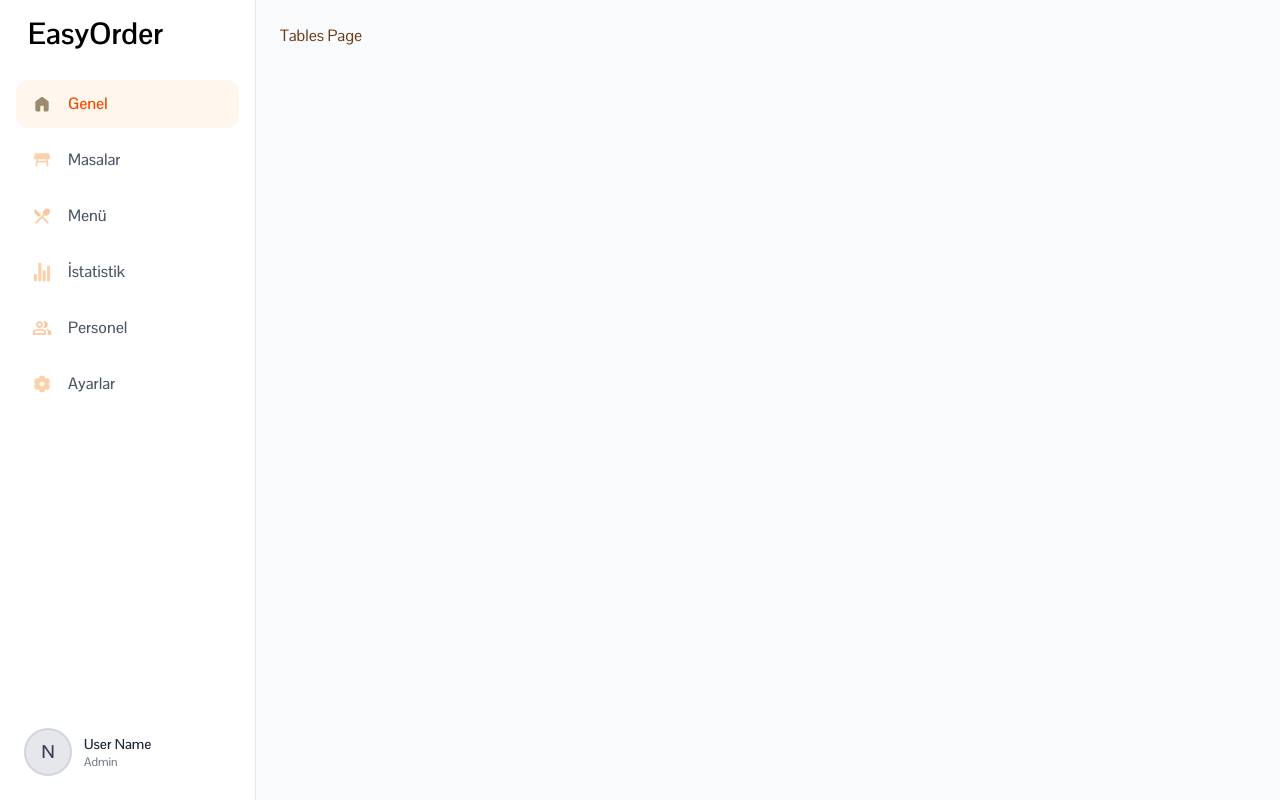
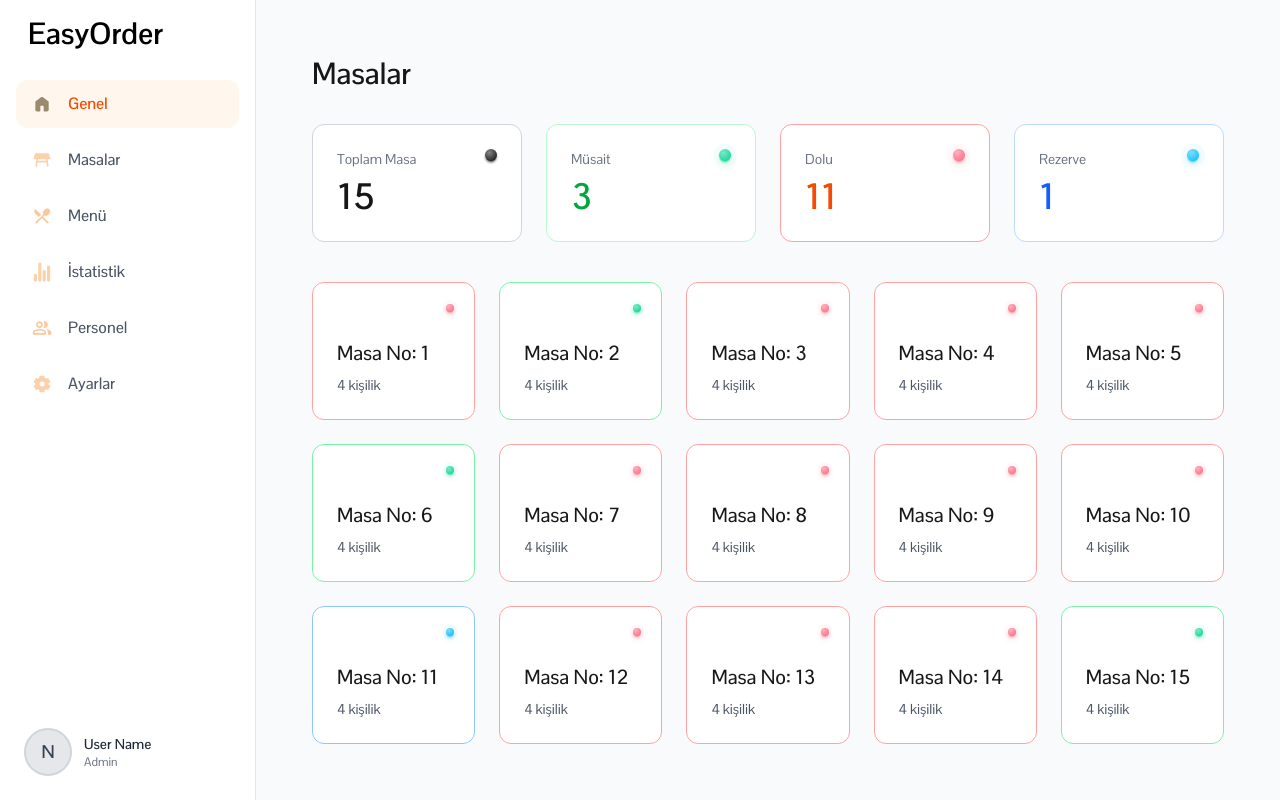
Before and after one commit to ovalriver23/segfault_front, a Next.js app: page /dashboard/tables in a window 1280 px wide. Built offline with nearby package versions, Linux system fonts and the light colour scheme; no server answers.

Commit message:
feat: first basic static implementation of tables page with summary stats and dynamic table display

```diff
--- a/src/app/dashboard/tables/page.tsx
+++ b/src/app/dashboard/tables/page.tsx
@@ -1,9 +1,142 @@
 
 
-export default function Admin() {
+'use client';
+
+export default function Tables() {
+    // Static table data
+    const tables = [
+        { id: 1, capacity: 4, status: 'occupied' },
+        { id: 2, capacity: 4, status: 'available' },
+        { id: 3, capacity: 4, status: 'occupied' },
+        { id: 4, capacity: 4, status: 'occupied' },
+        { id: 5, capacity: 4, status: 'occupied' },
+        { id: 6, capacity: 4, status: 'available' },
+        { id: 7, capacity: 4, status: 'occupied' },
+        { id: 8, capacity: 4, status: 'occupied' },
+        { id: 9, capacity: 4, status: 'occupied' },
+        { id: 10, capacity: 4, status: 'occupied' },
+        { id: 11, capacity: 4, status: 'reserved' },
+        { id: 12, capacity: 4, status: 'occupied' },
+        { id: 13, capacity: 4, status: 'occupied' },
+        { id: 14, capacity: 4, status: 'occupied' },
+        { id: 15, capacity: 4, status: 'available' },
+    ];
+
+    // Calculate summary stats
+    const totalTables = tables.length;
+    const availableTables = tables.filter(t => t.status === 'available').length;
+    const occupiedTables = tables.filter(t => t.status === 'occupied').length;
+    const reservedTables = tables.filter(t => t.status === 'reserved').length;
 
     return (
-        <p className="text-text-500">Tables Page</p>
+        <div className="p-8 bg-gray-50 min-h-screen">
+            {/* Header */}
+            <h1 className="text-3xl font-semibold text-neutral-900 mb-8">Masalar</h1>
 
-    )
+            {/* Summary Stats Grid */}
+            <div className="grid grid-cols-4 gap-6 mb-10">
+                {/* Total Tables Card */}
+                <div className="bg-white border border-gray-300 rounded-xl p-6">
+                    <div className="flex justify-between items-start">
+                        <div>
+                            <p className="text-sm text-gray-500 mb-2">Toplam Masa</p>
+                            <p className="text-4xl font-semibold text-neutral-900">{totalTables}</p>
+                        </div>
+                        <div aria-label="status" className="status status-neutral status-lg"></div>
+                    </div>
+                </div>
+
+                {/* Available Tables Card */}
+                <div className="bg-white border border-green-200 rounded-xl p-6">
+                    <div className="flex justify-between items-start">
+                        <div>
+                            <p className="text-sm text-gray-500 mb-2">Müsait</p>
+                            <p className="text-4xl font-semibold text-green-600">{availableTables}</p>
+                        </div>
+                        <div className="inline-grid *:[grid-area:1/1]">
+                                    <div className="status status-lg status-success animate-ping"></div>
+                                    <div className="status status-lg status-success"></div>
+                                </div>
+                    </div>
+                </div>
+
+                {/* Occupied Tables Card */}
+                <div className="bg-white border border-red-300 rounded-xl p-6">
+                    <div className="flex justify-between items-start">
+                        <div>
+                            <p className="text-sm text-gray-500 mb-2">Dolu</p>
+                            <p className="text-4xl font-semibold text-orange-600">{occupiedTables}</p>
+                        </div>
+                        <div className="inline-grid *:[grid-area:1/1]">
+                                    <div className="status status-lg status-error animate-ping"></div>
+                                    <div className="status status-lg status-error"></div>
+                                </div>
+                    </div>
+                </div>
+
+                {/* Reserved Tables Card */}
+                <div className="bg-white border border-blue-200 rounded-xl p-6">
+                    <div className="flex justify-between items-start">
+                        <div>
+                            <p className="text-sm text-gray-500 mb-2">Rezerve</p>
+                            <p className="text-4xl font-semibold text-blue-600">{reservedTables}</p>
+                        </div>
+                        <div className="inline-grid *:[grid-area:1/1]">
+                                    <div className="status status-lg status-info animate-ping"></div>
+                                    <div className="status status-lg status-info"></div>
+                                </div>
+                    </div>
+                </div>
+            </div>
+
+            {/* Tables Grid */}
+            <div className="grid sm:grid-cols-4 md:grid-cols-3 lg:grid-cols-4 xl:grid-cols-5 gap-6">
+                {tables.map((table) => (
+                    <div
+                        key={table.id}
+                        className={` min-w-34 bg-white rounded-xl p-6 relative border transition-all hover:shadow-md cursor-pointer ${table.status === 'occupied'
+                                ? 'border-red-300'
+                                : table.status === 'available'
+                                    ? 'border-green-300'
+                                    : 'border-blue-300'
+                            }`}
+                    >
+                        {/* Status Badge - Positioned in top right */}
+                        <div className="absolute right-5 top-3">
+                            {table.status === 'available' && (
+
+                                <div className="inline-grid *:[grid-area:1/1]">
+                                    <div className="status status-success animate-ping"></div>
+                                    <div className="status status-success"></div>
+                                </div>
+
+                            )}
+                            {table.status === 'occupied' && (
+                                <div className="inline-grid *:[grid-area:1/1]">
+                                    <div className="status status-error animate-ping"></div>
+                                    <div className="status status-error"></div>
+                                </div>
+                            )}
+                            {table.status === 'reserved' && (
+                                <div className="inline-grid *:[grid-area:1/1]">
+                                    <div className="status status-info animate-ping"></div>
+                                    <div className="status status-info"></div>
+                                </div>
+                            )}
+                        </div>
+
+                        {/* Table Info */}
+                        <div className="mt-8">
+                            <p className="text-xl font-medium text-neutral-900 mb-2">
+                                Masa No: {table.id}
+                            </p>
+                            <p className="text-sm text-gray-600">
+                                {table.capacity} kişilik
+                            </p>
+                        </div>
+                    </div>
+                ))}
+            </div>
+        </div>
+    );
 }
```
